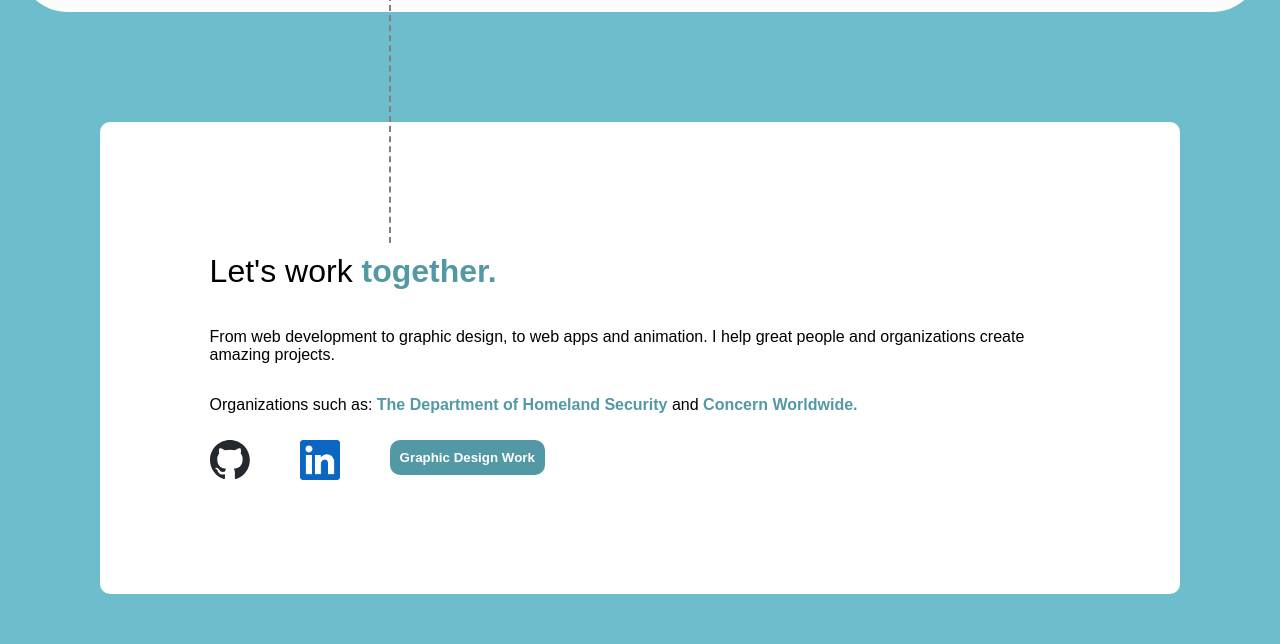
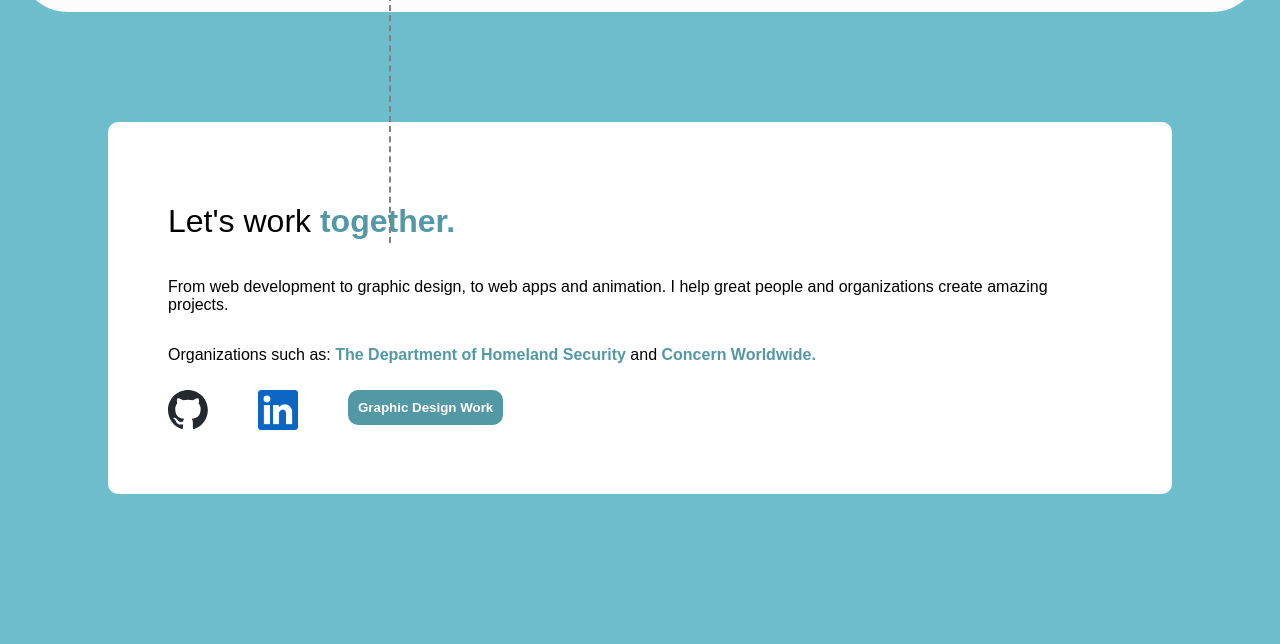
Before and after one commit to Mikalizcool/Michael-Portfolio, a React (Vite) app in the folder my-portfolio/: page / in a window 1280 px wide. Shown: the part 920-1564 px from the top of the page. Built offline with nearby package versions, Linux system fonts and the light colour scheme.

Commit message:
style: change component padding and margin

```diff
--- a/my-portfolio/src/components/body.css
+++ b/my-portfolio/src/components/body.css
@@ -1,10 +1,9 @@
 .heading {
     display: flex;
-    width: 860.8px;
     text-align: left;
     border: solid white;
-    margin-top: 100px;
-    padding: 100px;
+    margin: 100px;
+    padding: 50px;
     border-radius: 10px;
     border-width: 10px;
     background-color: white;
--- a/my-portfolio/src/components/projects.css
+++ b/my-portfolio/src/components/projects.css
@@ -1,14 +1,14 @@
 .project-container {
     display: flex;
-    width: 1000px;
     text-align: left;
     border: solid white;
-    margin-top: 100px;
-    padding: 100px;
+    margin: 100px;
+    padding: 30px;
     border-radius: 10px;
     border-width: 10px;
     background-color: white;
     flex-direction: column;
+    width: 70vw;
 }
 .h1 {
     text-align: left;
@@ -26,6 +26,7 @@
 .projects-container img {
     border-radius: 10px;
     width: 50%;
+    height: 50%;
 }
 .project-description {
     width: 50%;
@@ -50,7 +51,7 @@
 
 @media screen and (max-width: 1000px) {
     .project-container {
-        width: 80%;
+        width: 70vw;
         padding: 10px;
     }
     .heading {
```
